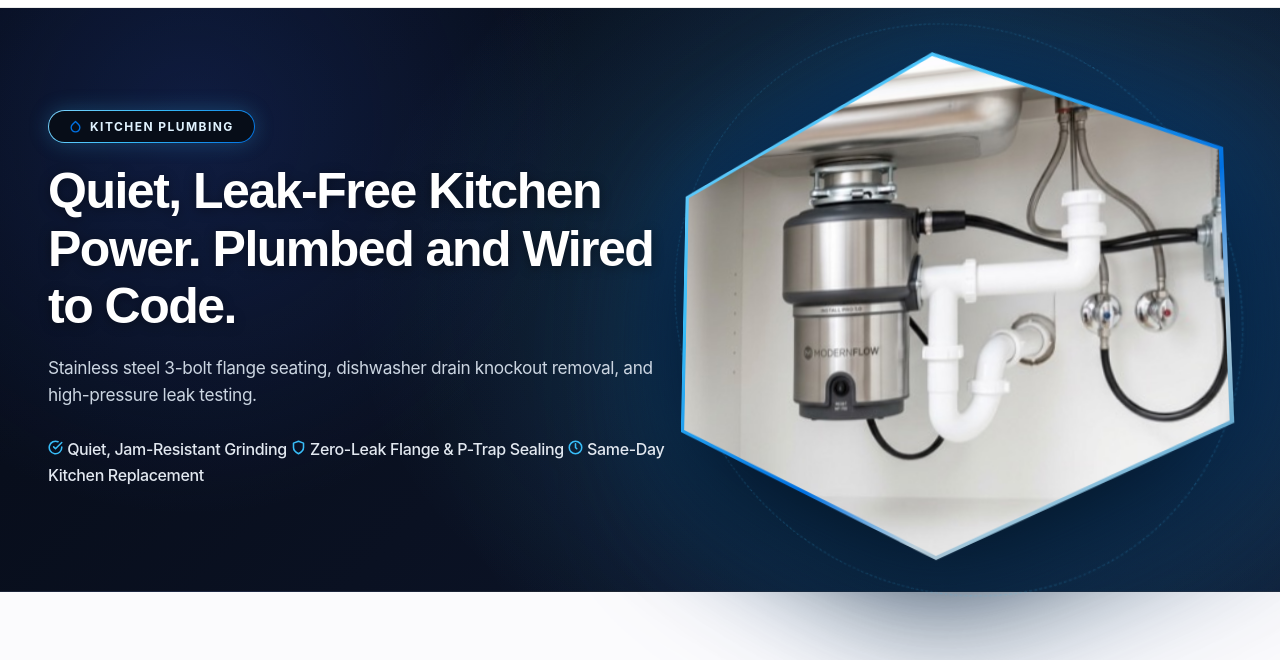
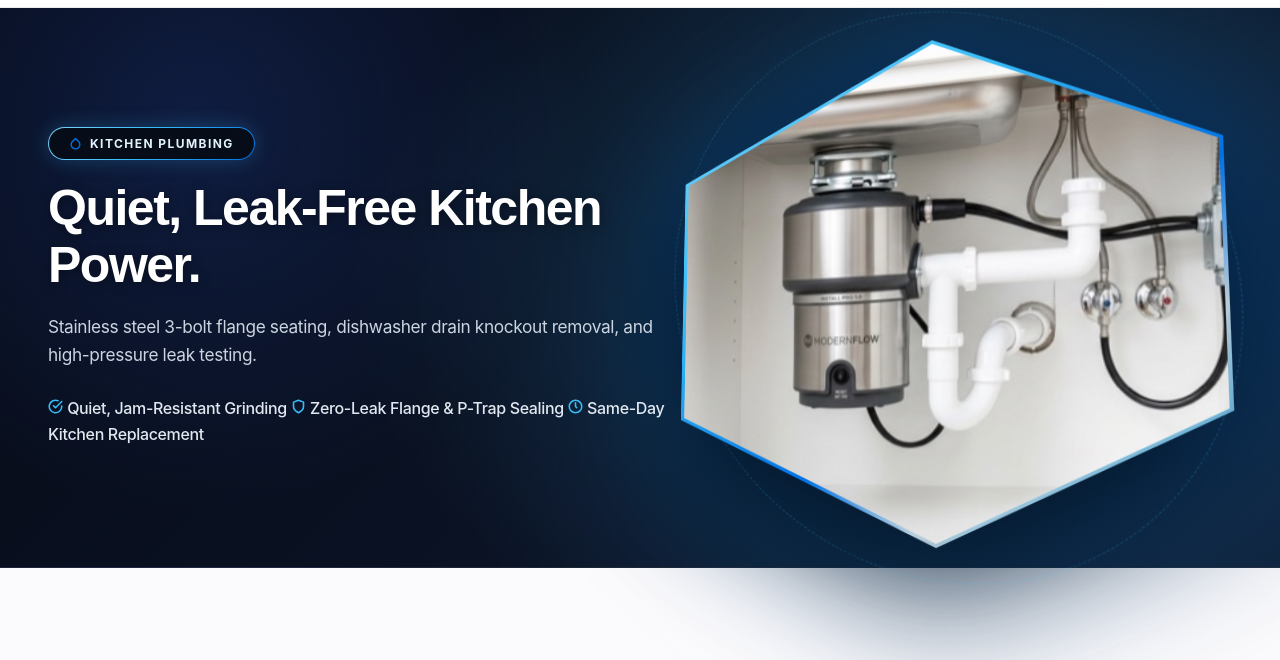
Before and after one commit to krishgowtham/MyPalUSA, a plain HTML site: page service_garbage_disposal.html in a window 1280 px wide. Shown: the part 100-760 px from the top of the page. Drawn offline with Linux system fonts and the light colour scheme.

Commit message:
Remove code reference from garbage disposal headline

```diff
--- a/service_garbage_disposal.html
+++ b/service_garbage_disposal.html
@@ -935,7 +935,7 @@
           <svg width="13" height="13" viewBox="0 0 24 24" fill="none" stroke="currentColor" stroke-width="2.5" stroke-linecap="round" stroke-linejoin="round"><path d="M12 2.69l5.66 5.66a8 8 0 1 1-11.31 0z"></path></svg>
           <span>Kitchen Plumbing</span>
         </span>
-        <h1>Quiet, Leak-Free Kitchen Power. Plumbed and Wired to Code.</h1>
+        <h1>Quiet, Leak-Free Kitchen Power.</h1>
         <p class="lead">Stainless steel 3-bolt flange seating, dishwasher drain knockout removal, and high-pressure leak testing.</p>
 
         <div class="blended-hero-badges">
```
